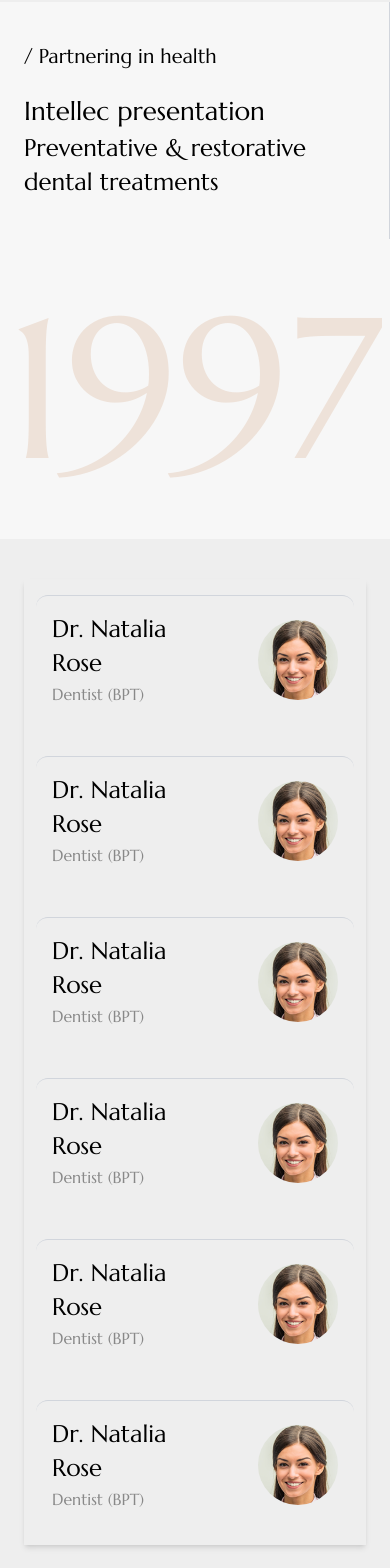
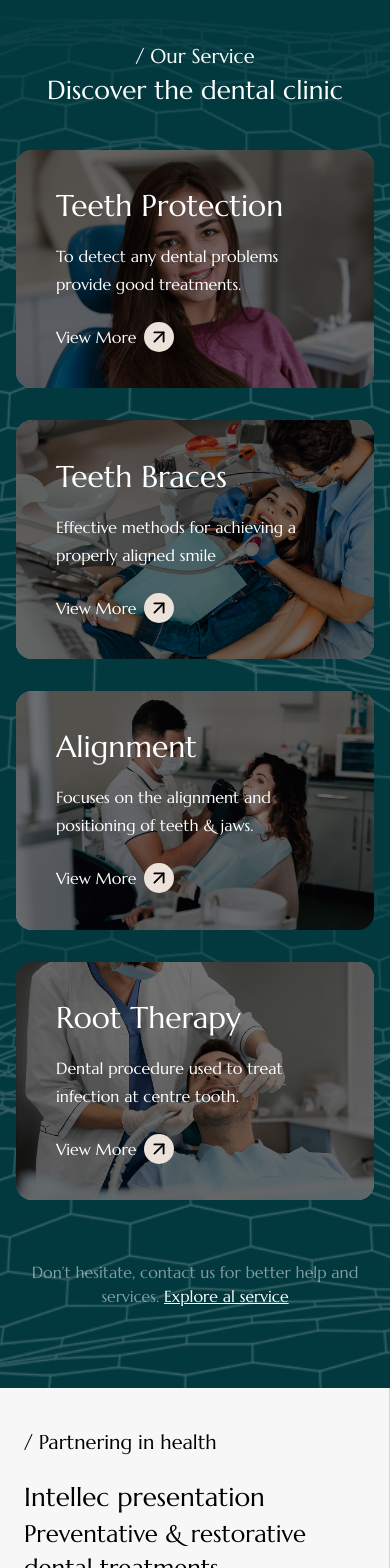
Before and after one commit to rabiiiii18/Danta, a React (Vite) app: page / in a window 390 px wide. Shown: the part 3257-4825 px from the top of the page. Built offline with nearby package versions, Linux system fonts and the light colour scheme; a web font is replaced by a local one.

Commit message:
work on mobile resposive

```diff
--- a/src/components/Appointment/Pages/AboutUs.jsx
+++ b/src/components/Appointment/Pages/AboutUs.jsx
@@ -3,27 +3,43 @@ import Navbar from "../../Navbar";
 import WorkingHour from "../../WorkingHour";
 import Journey from "../../Journey";
 import Footer from "../../Footer";
-
+import { motion } from "framer-motion";
 const AboutUs = () => {
   return (
     <div>
       <Navbar />
       <div className="h-auto lg:py-25 py-10 lg:px-8 px-6 flex lg:flex-row flex-col gap-10 bg-[#F7F7F7]">
         <div className="lg:w-[55%] w-full">
-          <span className="text-[20px] leading-[28px] font-normal">
+          <motion.p
+             initial={{opacity:0,y:50}}
+             whileInView={{opacity:1,y:0}}
+             transition={{duration:0.5,ease:'easeIn'}}
+          className="text-[20px] leading-[28px] font-normal">
             / Welcome to the Danta
-          </span>
-          <h1 className="lg:text-[72px] text-[26px] lg:leading-[85px] mt-5">
+          </motion.p>
+          <motion.h1
+             initial={{opacity:0,y:50}}
+             whileInView={{opacity:1,y:0}}
+             transition={{duration:0.5,delay:0.4,ease:'easeIn'}}
+          className="lg:text-[72px] text-[26px] lg:leading-[85px] mt-5">
             About Our
             Dentist Clinic
-          </h1>
-          <p className="text-base leading-[28px] lg:mt-8 mt-2 poppins text-justify  text-[#888] ">
+          </motion.h1>
+          <motion.p
+           initial={{opacity:0,y:50}}
+           whileInView={{opacity:1,y:0}}
+           transition={{duration:0.5,delay:0.7,ease:'easeIn'}}
+          className="text-base leading-[28px] lg:mt-8 mt-2 poppins text-justify  text-[#888] ">
             Our dental expert team has worked hard to create fun, vibrant space
             where we can provide phenomenal patient care and customer service.
             Our patients are our family, and we hope you’ll feel that way the
             second you walk through our door..
-          </p>
-          <div className="flex lg:flex-row flex-col lg:mt-20 mt-10 lg:gap-20 gap-10 bg-white p-8 rounded-2xl shadow-md z-10">
+          </motion.p>
+          <motion.div
+           initial={{opacity:0,scale:0.5}}
+           whileInView={{opacity:1,scale:1}}
+           transition={{duration:0.5,delay:0.4,ease:'easeIn'}}
+          className="flex lg:flex-row flex-col lg:mt-20 mt-10 lg:gap-20 gap-10 bg-white p-8 rounded-2xl shadow-md z-10">
             <div>
               <h1 className="text-[30px] leading-[35px] font-normal">
                 Who we are ?
@@ -50,7 +66,7 @@ const AboutUs = () => {
                 View More
               </p>
             </div>
-          </div>
+          </motion.div>
         </div>
         <div className="lg:w-[45%] w-full  ">
           <div className="flex justify-end h-full">
--- a/src/components/Home/Landing.jsx
+++ b/src/components/Home/Landing.jsx
@@ -18,7 +18,7 @@ const Landing = () => {
    <Carousel/>
    <Welcome/>
    <MidCol/>
-   {/* <Service/> */}
+   <Service/>
    <Partnering/>
    <Doctors/>
    <Box/>
--- a/src/components/OurTeam.jsx
+++ b/src/components/OurTeam.jsx
@@ -19,13 +19,23 @@ const OurTeam = () => {
         stronger
       </motion.h1> */}
       <div className="flex justify-center items-center flex-col ">
-        <p className="lg:text-[72px] text-[36px] lg:leading-[85px] font-nomal text-center  ">
+        <motion.p
+          initial={{ opacity: 0, y: 50 }}
+          whileInView={{ opacity: 1, y: 0 }}
+          transition={{ duration: 0.5,delay:0.3, ease: 'easeIn' }}
+          className="lg:text-[72px] text-[36px] lg:leading-[85px] font-nomal text-center  ">
           Are you facing any <br />
           problem in your teeth?
-        </p>
-        <button className="px-6 lg:py-3 py-4 lg:text-base text-[18px] leading-[16px] mt-8 bg-[#004149] text-white rounded-md cursor-pointer hover:bg-black">
-          Contact Us Now
-        </button>
+        </motion.p>
+        <motion.div
+          initial={{ opacity: 0, y: 50 }}
+          whileInView={{ opacity: 1, y: 0 }}
+          transition={{ duration: 0.7,delay:0.5, ease: 'easeIn' }}
+        >
+          <button className="px-6 lg:py-3 py-4 lg:text-base text-[18px] leading-[16px] mt-8 bg-[#004149] text-white rounded-md cursor-pointer hover:bg-black">
+            Contact Us Now
+          </button>
+        </motion.div>
         <img className="mt-10" src="/single-img-04.png" alt="" />
       </div>
     </div>
--- a/src/components/Partnering.jsx
+++ b/src/components/Partnering.jsx
@@ -5,17 +5,33 @@ const Partnering = () => {
   return (
     <div className="flex justify-between lg:flex-row flex-col  bg-[#f7f7f7] ">
       <div className="lg:py-30 py-10 lg:px-8 px-6 lg:w-[50%] w-full border-e border-e-gray-300">
-        <span className="text-[20px] lg:eading-[28px] font-normal">
+        <motion.p
+        initial={{opacity:0,y:50}}
+        whileInView={{opacity:1,y:0}}
+        transition={{duration:0.5,ease:'easeIn'}}
+        className="text-[20px] lg:eading-[28px] font-normal">
           / Partnering in health
-        </span>
-        <h1 className="lg:text-[72px] text-[26px] lg:leading-[85px] mt-5 relative  w-[112%] overflow-hidden  ">
+        </motion.p>
+        <motion.h1
+        initial={{opacity:0,y:50}}
+        whileInView={{opacity:1,y:0}}
+        transition={{duration:0.5,delay:0.3,ease:'easeIn'}}
+        className="lg:text-[72px] text-[26px] lg:leading-[85px] mt-5 relative  w-[112%] overflow-hidden  ">
           Intellec presentation
-        </h1>
-        <span className="text-[24px] leading-[34px] font-normal mt-16 ">
+        </motion.h1>
+        <motion.p
+        initial={{opacity:0,y:50}}
+        whileInView={{opacity:1,y:0}}
+        transition={{duration:0.5,delay:0.6,ease:'easeIn'}}
+        className="text-[24px] leading-[34px] font-normal  ">
           Preventative & restorative dental treatments
-        </span>
+        </motion.p>
       </div>
-      <div className="lg:w-[55%] w-full flex items-center justify-center ">
+      <motion.div
+      initial={{opacity:0,scale:0.5}}
+      whileInView={{opacity:1,scale:1}}
+      transition={{duration:0.5,delay:0.4, ease:'easeIn'}}
+      className="lg:w-[55%] w-full flex items-center justify-center ">
         <motion.h1
           className="lg:text-[330px] text-[200px] lg:leading-[260px] text-[#EEE2D9] text-center  overflow-hidden "
           animate={{
@@ -31,7 +47,7 @@ const Partnering = () => {
           1997
         </motion.h1>
 
-      </div>
+      </motion.div>
     </div>
   );
 };
--- a/src/components/Service.jsx
+++ b/src/components/Service.jsx
@@ -1,4 +1,5 @@
 import React from "react";
+import { motion } from "framer-motion";
 
 const Service = () => {
   return (
@@ -6,13 +7,29 @@ const Service = () => {
       <div className="absolute inset-0 bg-[url('/row-bgimage-1.png')] bg-cover bg-fixed opacity-20 pointer-events-none"></div>
 
       <div className="relative z-10">
-        <span className="text-[18px] leading-[28px]">/ Our Service</span>
-        <h1 className="text-[72px] leading-[85px] ">
+        <motion.p
+          initial={{ opacity: 0, y: 30 }}
+          whileInView={{ opacity: 1, y: 0 }}
+          transition={{ duration: 0.5, ease: "easeIn" }}
+          className="text-[20px] leading-[28px]"
+        >
+          / Our Service
+        </motion.p>
+        <motion.h1
+          initial={{ opacity: 0, y: 30 }}
+          whileInView={{ opacity: 1, y: 0 }}
+          transition={{ duration: 0.5, delay: 0.3, ease: "easeIn" }}
+          className="lg:text-[72px] text-[26px] lg:leading-[85px] "
+        >
           Discover the dental clinic
-        </h1>
+        </motion.h1>
       </div>
-      <div className="mt-10 flex justify-between gap-8 flex-wrap">
-        <div className="h-[340px] w-[48%] rounded-2xl overflow-hidden z-10 relative group">
+      <div className="mt-10 flex justify-between gap-8  flex-wrap">
+        <motion.div
+          initial={{ opacity: 0, scale: 0.5 }}
+          whileInView={{ opacity: 1, scale: 1 }}
+          transition={{ duration: 0.5, ease: "easeIn" }}
+        className="lg:h-[340px] lg:w-[48%] rounded-2xl overflow-hidden z-10 relative group">
           <img
             src="/service-03.png"
             alt="Teeth Protection Service"
@@ -47,9 +64,13 @@ const Service = () => {
               </div>
             </div>
           </div>
-        </div>
+        </motion.div>
 
-        <div className="h-[340px] w-[48%] rounded-2xl overflow-hidden z-10 relative group">
+        <motion.div
+          initial={{ opacity: 0, scale: 0.5 }}
+          whileInView={{ opacity: 1, scale: 1 }}
+          transition={{ duration: 0.5, ease: "easeIn" }}
+        className="lg:h-[340px] lg:w-[48%] rounded-2xl overflow-hidden z-10 relative group">
           <img
             src="/service-02.png"
             alt="Teeth Protection Service"
@@ -85,9 +106,13 @@ const Service = () => {
               </div>
             </div>
           </div>
-        </div>
+        </motion.div>
 
-        <div className="h-[340px] w-[48%] rounded-2xl overflow-hidden z-10 relative group">
+        <motion.div
+          initial={{ opacity: 0, scale: 0.5 }}
+          whileInView={{ opacity: 1, scale: 1 }}
+          transition={{ duration: 0.5, ease: "easeIn" }}
+        className="lg:h-[340px] lg:w-[48%] rounded-2xl overflow-hidden z-10 relative group">
           <img
             src="/service-09.png"
             alt="Teeth Protection Service"
@@ -122,9 +147,13 @@ const Service = () => {
               </div>
             </div>
           </div>
-        </div>
+        </motion.div>
 
-        <div className="h-[340px] w-[48%] rounded-2xl overflow-hidden z-10 relative group">
+        <motion.div
+          initial={{ opacity: 0, scale: 0.5 }}
+          whileInView={{ opacity: 1, scale: 1 }}
+          transition={{ duration: 0.5, ease: "easeIn" }}
+        className="lg:h-[340px] lg:w-[48%] rounded-2xl overflow-hidden z-10 relative group">
           <img
             src="/service-08.png"
             alt="Teeth Protection Service"
@@ -159,7 +188,7 @@ const Service = () => {
               </div>
             </div>
           </div>
-        </div>
+        </motion.div>
       </div>
       <p className="mt-15 text-[16px] leading-[28x] text-[#ffffff80]">
         Don’t hesitate, contact us for better help and services.{" "}
--- a/src/components/Welcome.jsx
+++ b/src/components/Welcome.jsx
@@ -1,9 +1,14 @@
 import React from "react";
+import { motion } from "framer-motion";
 
 const Welcome = () => {
   return (
     <div className="h-[110vh] flex lg:flex-row  flex-col border-b border-b-gray-300 ">
-      <div className="lg:w-[65%] w-full relative z-0 ">
+      <motion.div
+       initial={{opacity:0,x:100}}
+      whileInView={{opacity:1,x:0}}
+      transition={{duration:0.5,delay:0.5}}
+      className="lg:w-[65%] w-full relative z-0 ">
         <div className="lg:pt-20 pt-10 lg:ms-5 mx-6 z-10 relative  ">
           <span className="text-[20px] leading-[28px] font-normal">
             / Welcome to the Danta
@@ -19,9 +24,13 @@ const Welcome = () => {
             />
           </div>
         </div>
-      </div>
+      </motion.div>
 
-      <div className="lg:w-[55%] lg:border-l lg:border-l-gray-300 flex pt-20 lg:items-end items-center lg:mx-0 mx-6 flex-col">
+      <motion.div
+       initial={{opacity:0,x:-100}}
+      whileInView={{opacity:1,x:0}}
+      transition={{duration:0.5,delay:0.5}}
+      className="lg:w-[55%] lg:border-l lg:border-l-gray-300 flex pt-20 lg:items-end items-center lg:mx-0 mx-6 flex-col">
         <div className="lg:me-5">
           <img
             className="rounded-3xl shadow-lg w-full object-fit"
@@ -33,7 +42,7 @@ const Welcome = () => {
           We have the specialists, the expertise & the equipment to help. We
           have fully integrated technology service.
         </p>
-      </div>
+      </motion.div>
     </div>
   );
 };
```
Also changed, not shown: src/components/Carousel.jsx (+29 -11 lines), src/components/MidCol.jsx (+75 -20 lines).
